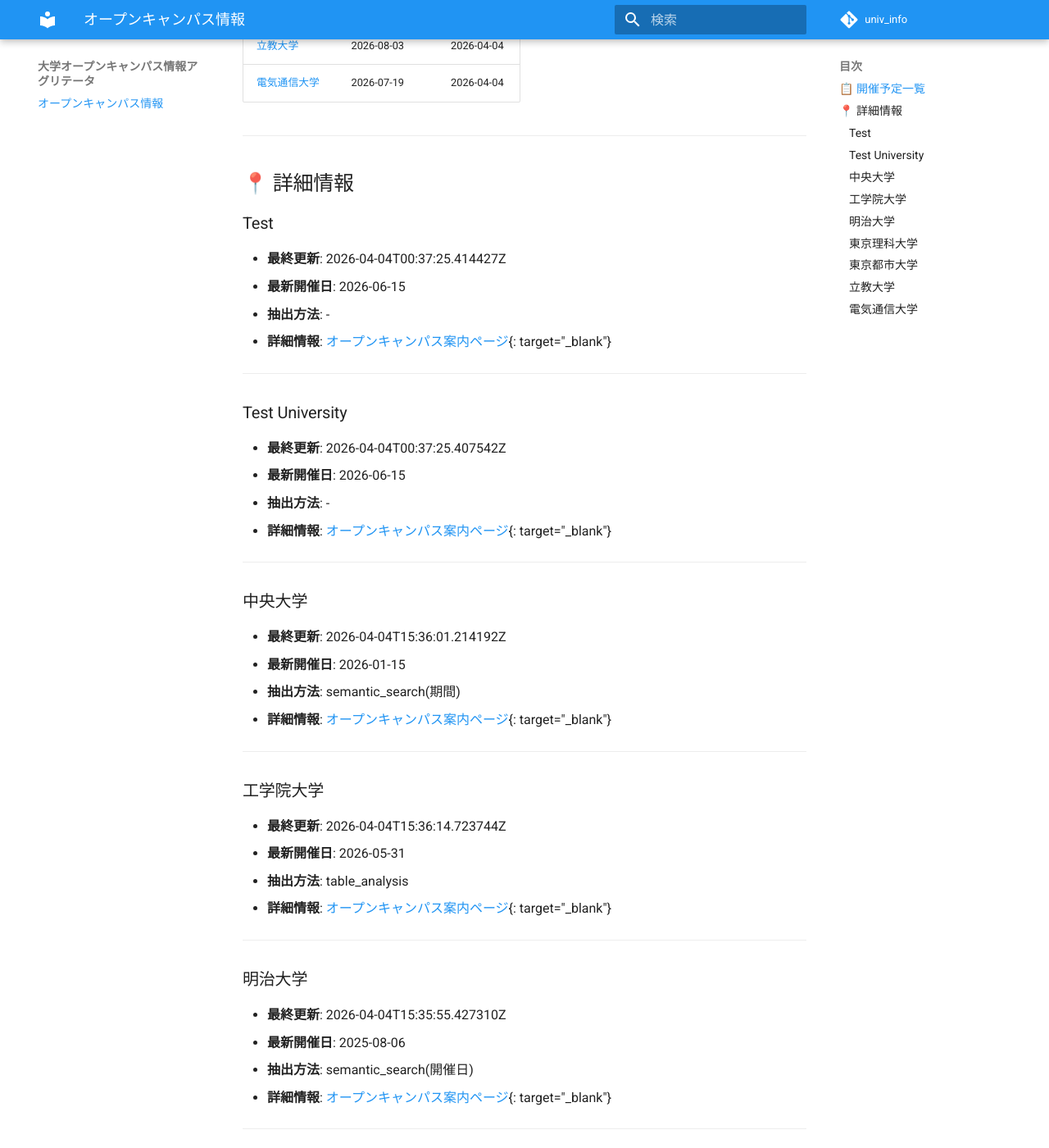
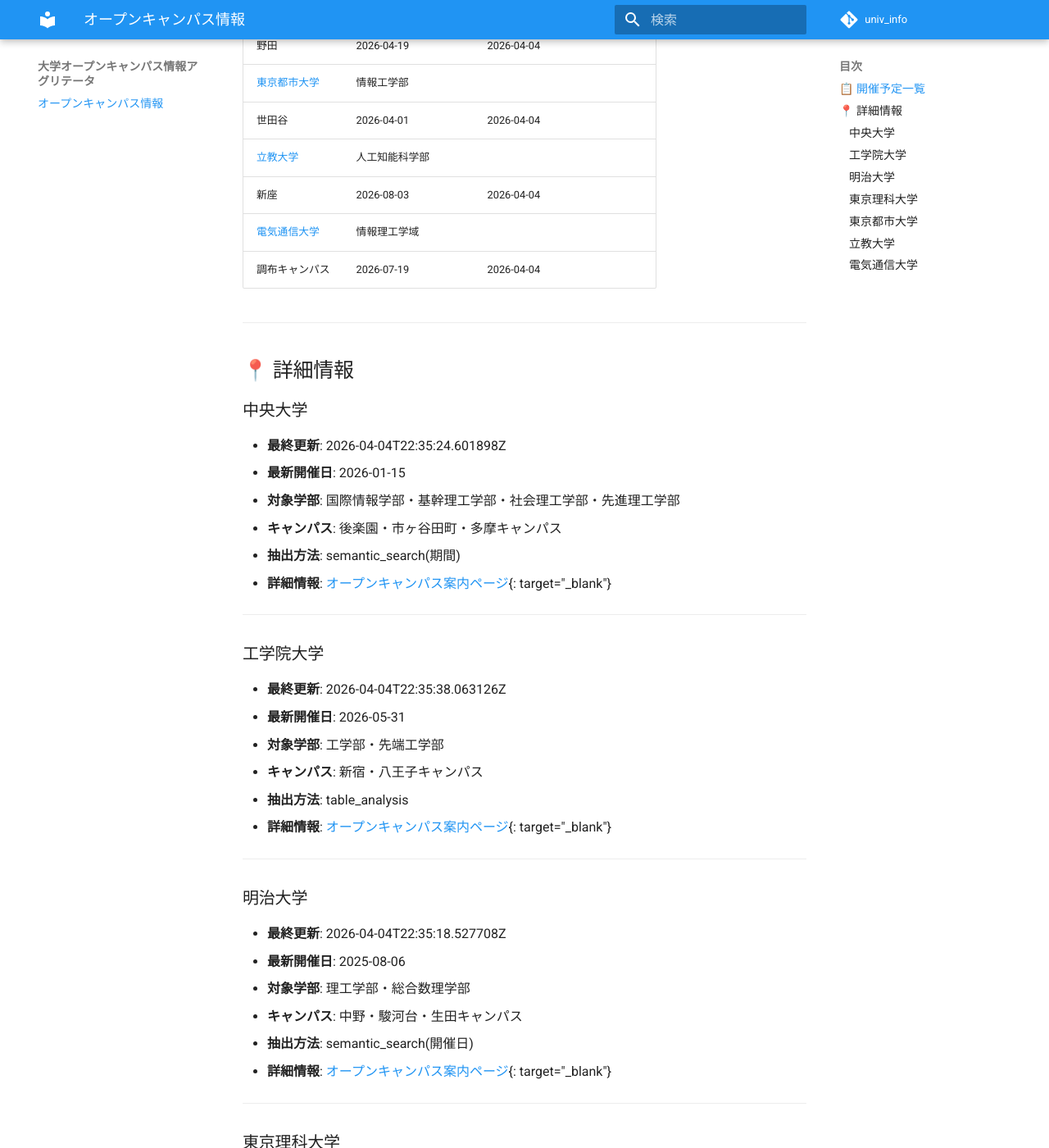
Before and after one commit to mtakahashi1150/univ_info, an MkDocs documentation site: the page built from docs/index.md, in a window 1280 px wide and 1400 px high, scrolled down 627 px. Shown: the whole window at 82% size. Built offline with MkDocs 1.6.1 and Material for MkDocs 9.7.7, drawn with Linux system fonts in a browser that asks for light colours; comment, search, counter and statistics services are not loaded; some of the changed text lies outside the part shown.

Commit message:
feat: enhance UI with departments/campus info and remove Test entries
- Add filtering to exclude Test entries from pages
- Capture departments and campus info from sources.yaml into snapshots
- Display dept/campus compactly in summary table (abbreviated first item)
- Show full dept/campus in details section for decision-making
- Improve smartphone/email viewing experience

```diff
--- a/docs/index.md
+++ b/docs/index.md
@@ -1,47 +1,36 @@
 # 大学オープンキャンパス情報
 
-**最終更新**: 2026年04月05日 07:20:43
+**最終更新**: 2026年04月05日 07:36:13
 
 ## 📋 開催予定一覧
 
-| 大学名 | 最新開催予定日 | 更新日 |
-|-------|------------|--------|
-| [Test](#test) | 2026-06-15 | 2026-04-04 |
-| [Test University](#test_university) | 2026-06-15 | 2026-04-04 |
-| [中央大学](#中央) | 2026-01-15 | 2026-04-04 |
-| [工学院大学](#工学院) | 2026-05-31 | 2026-04-04 |
-| [明治大学](#明治) | 2025-08-06 | 2026-04-04 |
-| [東京理科大学](#東京理科) | 2026-04-19 | 2026-04-04 |
-| [東京都市大学](#東京都市) | 2026-04-01 | 2026-04-04 |
-| [立教大学](#立教) | 2026-08-03 | 2026-04-04 |
-| [電気通信大学](#電気通信) | 2026-07-19 | 2026-04-04 |
+| 大学名 | 対象学部・キャンパス | 最新開催予定日 | 更新日 |
+|-------|----------|------------|--------|
+| [中央大学](#中央) | 国際情報学部
+後楽園 | 2026-01-15 | 2026-04-04 |
+| [工学院大学](#工学院) | 工学部
+新宿 | 2026-05-31 | 2026-04-04 |
+| [明治大学](#明治) | 理工学部
+中野 | 2025-08-06 | 2026-04-04 |
+| [東京理科大学](#東京理科) | 創域情報学部
+野田 | 2026-04-19 | 2026-04-04 |
+| [東京都市大学](#東京都市) | 情報工学部
+世田谷 | 2026-04-01 | 2026-04-04 |
+| [立教大学](#立教) | 人工知能科学部
+新座 | 2026-08-03 | 2026-04-04 |
+| [電気通信大学](#電気通信) | 情報理工学域
+調布キャンパス | 2026-07-19 | 2026-04-04 |
 
 ---
 
 ## 📍 詳細情報
 
-### Test
-
-- **最終更新**: 2026-04-04T00:37:25.414427Z
-- **最新開催日**: 2026-06-15
-- **抽出方法**: -
-- **詳細情報**: [オープンキャンパス案内ページ](https://example.com){: target="_blank"}
-
----
-
-### Test University
-
-- **最終更新**: 2026-04-04T00:37:25.407542Z
-- **最新開催日**: 2026-06-15
-- **抽出方法**: -
-- **詳細情報**: [オープンキャンパス案内ページ](https://example.com){: target="_blank"}
-
----
-
 ### 中央大学
 
-- **最終更新**: 2026-04-04T15:36:01.214192Z
+- **最終更新**: 2026-04-04T22:35:24.601898Z
 - **最新開催日**: 2026-01-15
+- **対象学部**: 国際情報学部・基幹理工学部・社会理工学部・先進理工学部
+- **キャンパス**: 後楽園・市ヶ谷田町・多摩キャンパス
 - **抽出方法**: semantic_search(期間)
 - **詳細情報**: [オープンキャンパス案内ページ](https://www.chuo-u.ac.jp/exam/event/){: target="_blank"}
 
@@ -49,8 +38,10 @@
 
 ### 工学院大学
 
-- **最終更新**: 2026-04-04T15:36:14.723744Z
+- **最終更新**: 2026-04-04T22:35:38.063126Z
 - **最新開催日**: 2026-05-31
+- **対象学部**: 工学部・先端工学部
+- **キャンパス**: 新宿・八王子キャンパス
 - **抽出方法**: table_analysis
 - **詳細情報**: [オープンキャンパス案内ページ](https://www.kogakuin.ac.jp/admissions/event/oc.html){: target="_blank"}
 
@@ -58,8 +49,10 @@
 
 ### 明治大学
 
-- **最終更新**: 2026-04-04T15:35:55.427310Z
+- **最終更新**: 2026-04-04T22:35:18.527708Z
 - **最新開催日**: 2025-08-06
+- **対象学部**: 理工学部・総合数理学部
+- **キャンパス**: 中野・駿河台・生田キャンパス
 - **抽出方法**: semantic_search(開催日)
 - **詳細情報**: [オープンキャンパス案内ページ](https://www.meiji.ac.jp/exam/event/opencampus/){: target="_blank"}
 
@@ -67,8 +60,10 @@
 
 ### 東京理科大学
 
-- **最終更新**: 2026-04-04T15:35:55.167205Z
+- **最終更新**: 2026-04-04T22:35:18.330823Z
 - **最新開催日**: 2026-04-19
+- **対象学部**: 創域情報学部・工学部・先進工学部
+- **キャンパス**: 野田・葛飾・神楽坂キャンパス
 - **抽出方法**: semantic_search(開催)
 - **詳細情報**: [オープンキャンパス案内ページ](https://www.tus.ac.jp/admissions/university/visittus/opencampus/){: target="_blank"}
 
@@ -76,8 +71,10 @@
 
 ### 東京都市大学
 
-- **最終更新**: 2026-04-04T15:36:11.488494Z
+- **最終更新**: 2026-04-04T22:35:34.472877Z
 - **最新開催日**: 2026-04-01
+- **対象学部**: 情報工学部・理工学部
+- **キャンパス**: 世田谷・横浜キャンパス
 - **抽出方法**: list_parsing
 - **詳細情報**: [オープンキャンパス案内ページ](https://www.tcu.ac.jp/admission/){: target="_blank"}
 
@@ -85,8 +82,10 @@
 
 ### 立教大学
 
-- **最終更新**: 2026-04-04T15:35:59.417516Z
+- **最終更新**: 2026-04-04T22:35:22.777308Z
 - **最新開催日**: 2026-08-03
+- **対象学部**: 人工知能科学部・理学部
+- **キャンパス**: 新座・池袋キャンパス
 - **抽出方法**: semantic_search(開催日)
 - **詳細情報**: [オープンキャンパス案内ページ](https://www.rikkyo.ac.jp/admissions/visit/opencampus/index.html){: target="_blank"}
 
@@ -94,8 +93,10 @@
 
 ### 電気通信大学
 
-- **最終更新**: 2026-04-04T15:36:25.116533Z
+- **最終更新**: 2026-04-04T22:35:42.136702Z
 - **最新開催日**: 2026-07-19
+- **対象学部**: 情報理工学域・工学域
+- **キャンパス**: 調布キャンパス
 - **抽出方法**: semantic_search(開催日)
 - **詳細情報**: [オープンキャンパス案内ページ](https://www.uec.ac.jp/education/undergraduate/event/opencampus.html){: target="_blank"}
 
```
Also changed, not shown: 9 other files.
